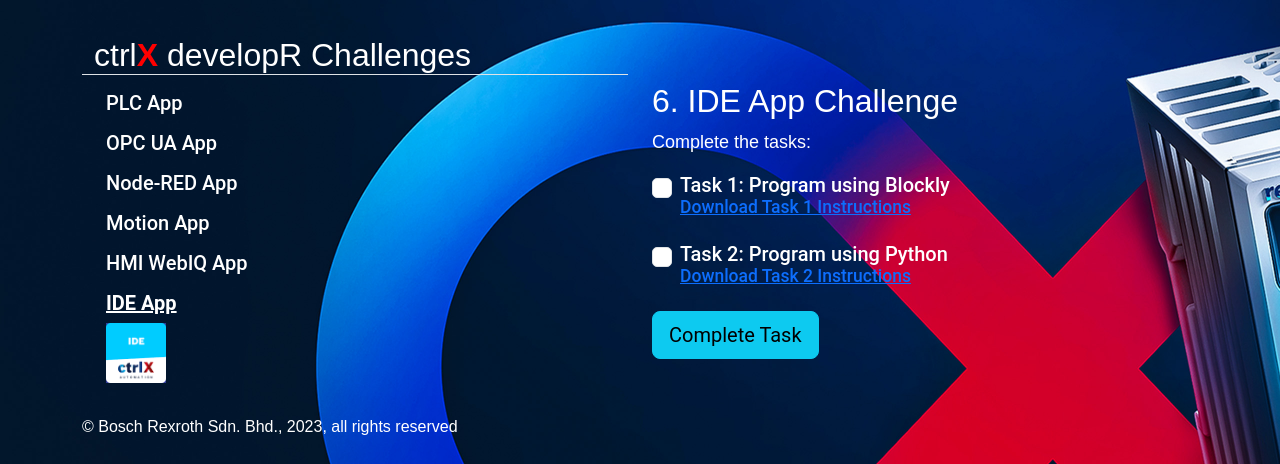
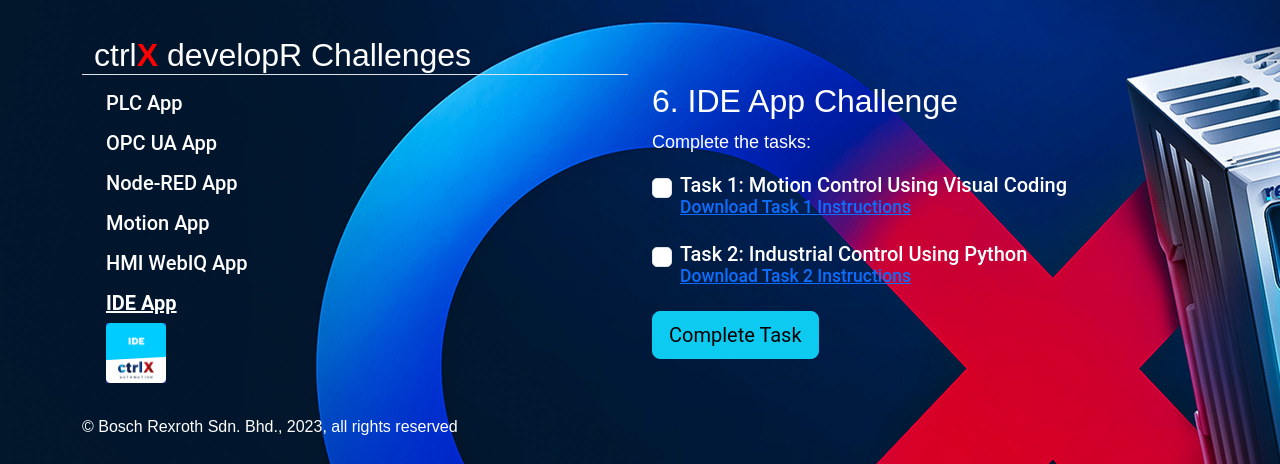
Before and after one commit to AHMAD-KHAIRI/ctrlx-developr-challenge-my, a Flask app: page /challenges/ide in a window 1280 px wide. Shown: the part 60-524 px from the top of the page. Run offline with Flask 3, Linux system fonts and the light colour scheme; the visitor is signed in with stand-in values (Sample User, id 1); data comes from the database, SQL or seed files in the repository; some libraries are stand-ins or nearby versions.

Commit message:
update challenge_ide.html task 1 and 2 titles

```diff
--- a/templates/challenge_ide.html
+++ b/templates/challenge_ide.html
@@ -27,7 +27,7 @@
                 }}
               />
               <span
-                >Task 1: Program using Blockly
+                >Task 1: Motion Control Using Visual Coding
                 <small class="d-block text-body-secondary">
                   <a
                     href="{{ url_for('download', challenge='IDE') }}"
@@ -51,7 +51,7 @@
                 }}
               />
               <span
-                >Task 2: Program using Python
+                >Task 2: Industrial Control Using Python
                 <small class="d-block text-body-secondary">
                   <a
                     href="{{ url_for('download', challenge='IDE') }}"
```
